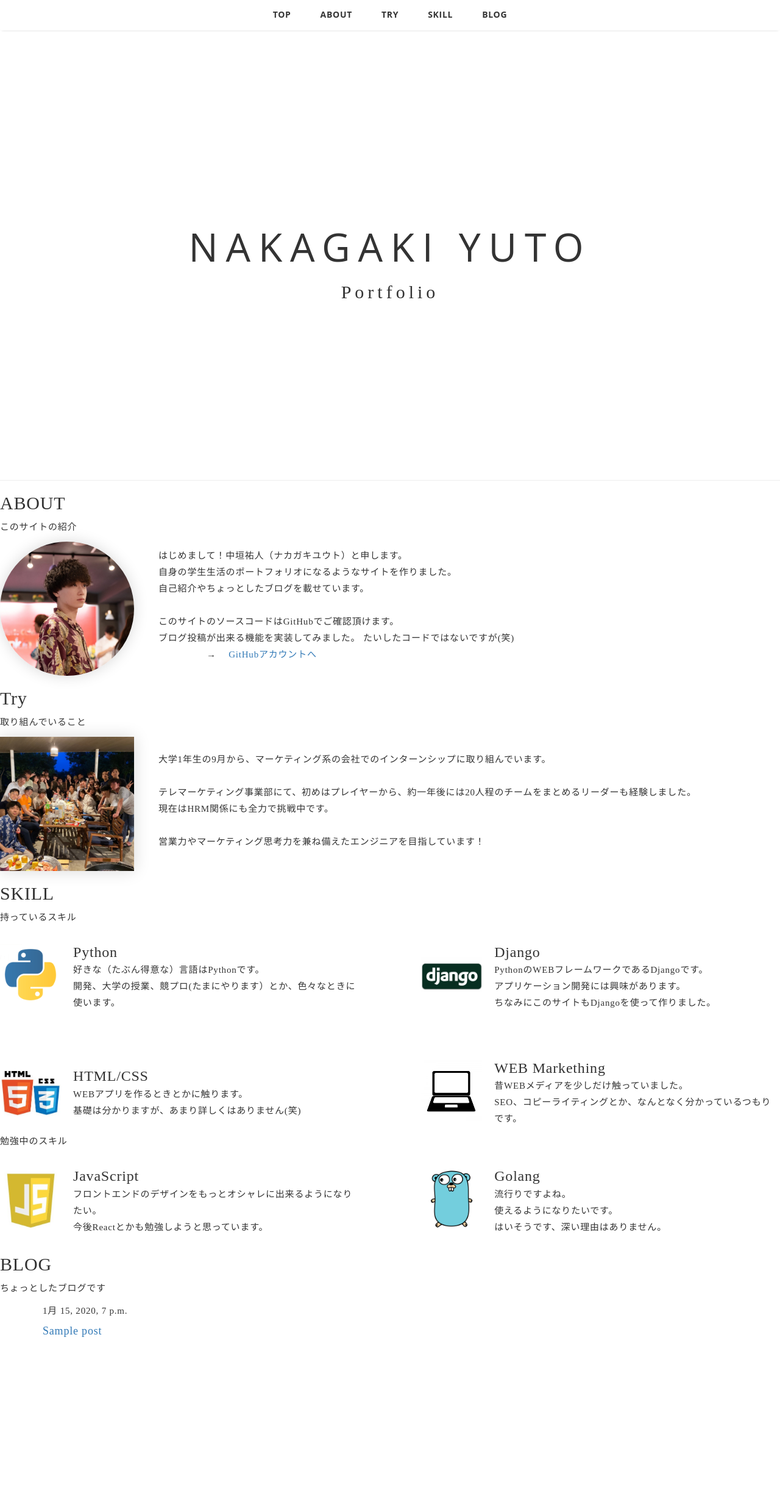
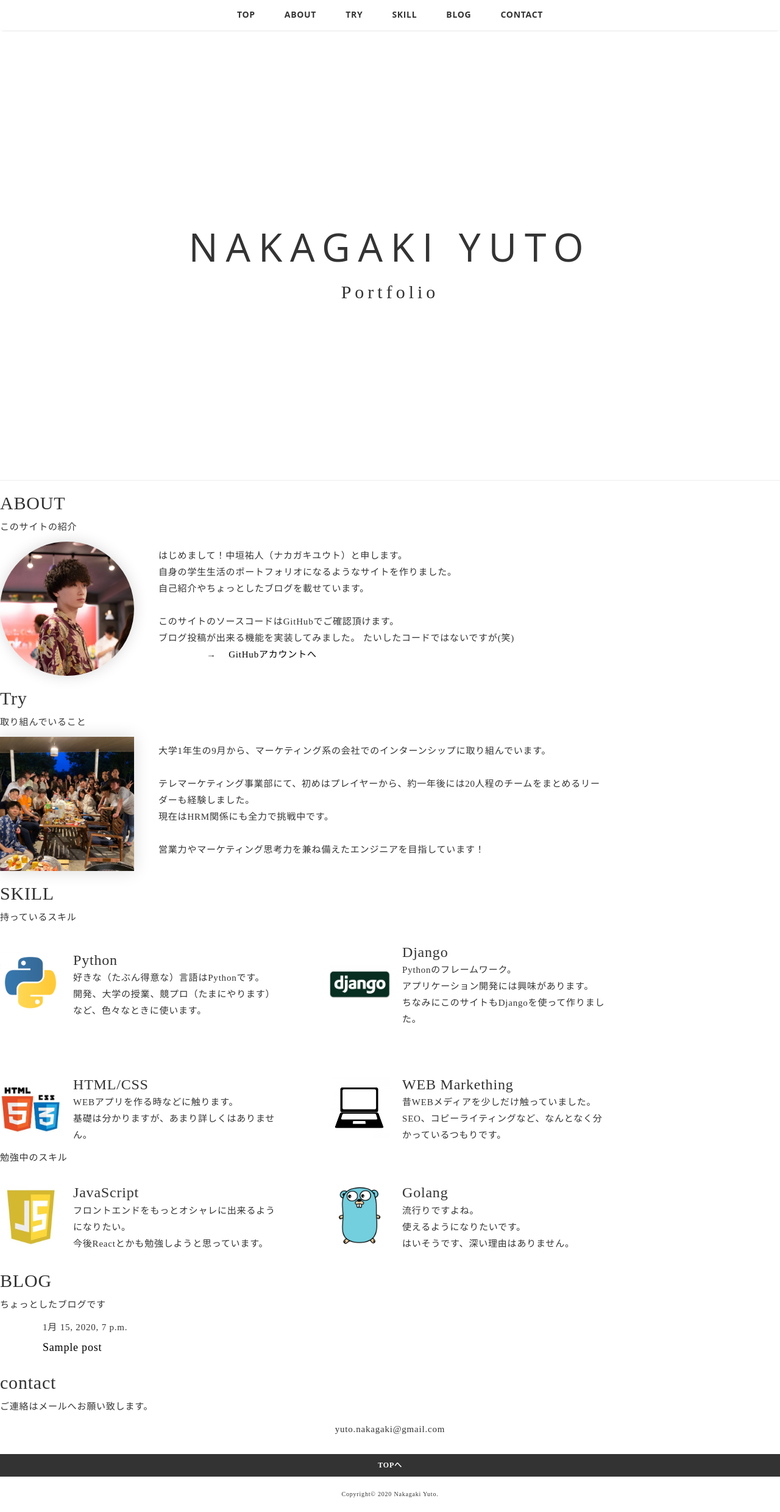
Before and after one commit to Nakagaki-Yuto/Portfolio, a Django app: page / in a window 1280 px wide. Shown: the whole page at 61% size. Before the commit the page ends 2192 px from the top, so only its background shows below. Run offline with Django 3.2, Linux system fonts and the light colour scheme; tables that the repository leaves empty hold one stand-in row (values such as "Sample post"); some libraries are stand-ins or nearby versions.

Commit message:
add contact-section and footer

```diff
--- a/blog/static/css/blog.css
+++ b/blog/static/css/blog.css
@@ -18,6 +18,15 @@ li {
 
 a {
     text-decoration: none;
+    color: black;
+}
+/*sectin*/
+.section-title h2 {
+
+}
+
+.section-title h2 {
+
 }
 
 /*navbar*/
@@ -113,7 +122,7 @@ a {
 
 /*about-section*/
 /*try-section*/
-.about-section .inner, .try-section .inner{
+.about-section , .try-section {
   max-width: 1000px;
 }
 
@@ -142,7 +151,7 @@ a {
 }
 
 /*skill-section*/
-.skill-section .inner {
+.skill-section {
   max-width: 1000px;
 }
 
@@ -178,3 +187,35 @@ a {
 .skill-title {
   margin-bottom: 3px;
 }
+
+/*contact*/
+
+.contact-text {
+  margin-top: 10px;
+  text-align: center;
+}
+
+/* footer */
+/* .footer {
+  background-color: #333;
+} */
+
+.footer .inner {
+  padding: 20px;
+}
+
+.copyright {
+  font-size: 10px;
+  text-align: center;
+}
+
+.page-top {
+  font-size: 12px;
+  font-weight: bold;
+  display: block;
+  padding: 8px;
+  cursor: pointer;
+  text-align: center;
+  color: fff;
+  background-color: #333
+}
--- a/blog/templates/blog/base.html
+++ b/blog/templates/blog/base.html
@@ -18,6 +18,7 @@
                 <li class="navbar-item"><a class="navbar-link" href="/#try-section">TRY</a></li>
                 <li class="navbar-item"><a class="navbar-link" href="/#skill-section">SKILL</a></li>
                 <li class="navbar-item"><a class="navbar-link" href="/#blog-section">BLOG</a></li>
+                <li class="navbar-item"><a class="navbar-link" href="/#contact-section">CONTACT</a></li>
             </ul>
         </nav>
         <!-- /.navbar -->
@@ -25,5 +26,14 @@
         {% block content %}
         {% endblock %}
 
+        <!-- .footer -->
+        <footer class="footer">
+            　　<a class="page-top" href="/">TOPへ</a>
+            <div class="inner">
+                <div class="copyright">Copyright&copy; 2020 Nakagaki Yuto. </div>
+            </div>
+        </footer>
+        <!-- /.footer -->
+
     </body>
 </html>
--- a/blog/templates/blog/home.html
+++ b/blog/templates/blog/home.html
@@ -71,7 +71,7 @@
                 <h3 class="skill-title">Python</h3>
                 <p>
                     好きな（たぶん得意な）言語はPythonです。<br>
-                    開発、大学の授業、競プロ(たまにやります）とか、色々なときに使います。
+                    開発、大学の授業、競プロ（たまにやります）など、色々なときに使います。
                 </p>
             </div>
         </div>
@@ -80,7 +80,7 @@
             <div class="skill-body">
                 <h3 class="skill-title">Django</h3>
                 <p>
-                    PythonのWEBフレームワークであるDjangoです。<br>
+                    Pythonのフレームワーク。<br>
                     アプリケーション開発には興味があります。<br>
                     ちなみにこのサイトもDjangoを使って作りました。
                 </p>
@@ -91,8 +91,8 @@
             <div class="skill-body">
                 <h3 class="skill-title">HTML/CSS</h3>
                 <p>
-                    WEBアプリを作るときとかに触ります。<br>
-                    基礎は分かりますが、あまり詳しくはありません(笑)
+                    WEBアプリを作る時などに触ります。<br>
+                    基礎は分かりますが、あまり詳しくはありません。
                 </p>
             </div>
         </div>
@@ -102,7 +102,7 @@
                 <h3 class="skill-title">WEB Markething</h3>
                 <p>
                     昔WEBメディアを少しだけ触っていました。<br>
-                    SEO、コピーライティングとか、なんとなく分かっているつもりです。
+                    SEO、コピーライティングなど、なんとなく分かっているつもりです。
                 </p>
             </div>
         </div>
@@ -116,7 +116,7 @@
             <div class="skill-body">
                 <h3 class="skill-title">JavaScript</h3>
                 <p>
-                    フロントエンドのデザインをもっとオシャレに出来るようになりたい。<br>
+                    フロントエンドをもっとオシャレに出来るようになりたい。<br>
                     今後Reactとかも勉強しようと思っています。
                 </p>
             </div>
@@ -156,4 +156,14 @@
     </div>
 </section>
 <!-- /.blog-section -->
+
+<!-- .contact-section -->
+<section class="contact-section section" id="contact-section">
+    <div class="section-title">
+        <h2>contact</h2>
+        <p>ご連絡はメールへお願い致します。</p>
+    </div>
+    <div class="contact-text">yuto.nakagaki@gmail.com</div>
+</section>
+<!-- /.contact-section -->
 {% endblock %}
```
